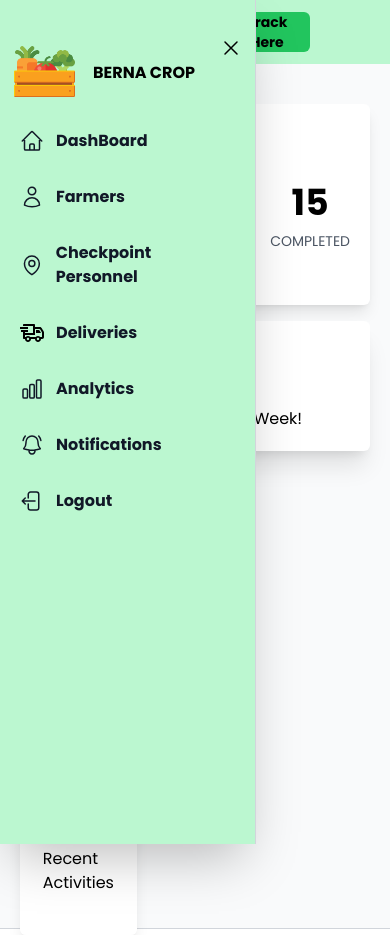
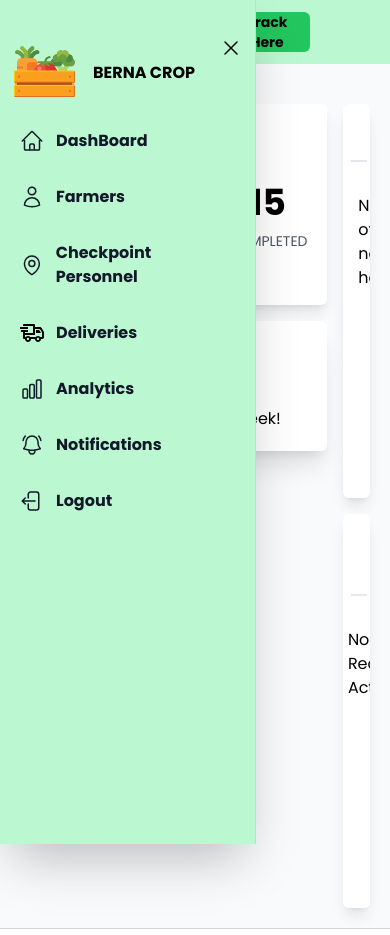
Before and after one commit to neilpagsss14/admin-page-crops, a React (Vite) app: page /dashboard in a window 390 px wide. Built offline with nearby package versions, Linux system fonts and the light colour scheme.

Commit message:
Fixed breakpoint

```diff
--- a/src/components/MainMenu.jsx
+++ b/src/components/MainMenu.jsx
@@ -6,7 +6,7 @@ function MainMenu() {
     <div className="flex flex-row h-screen">
       <div className="bg-gray-50 flex flex-col flex-1 min-w-0">
         <div className="mt-5 border-b border-gray-300">
-          <div className="h-screen md:flex flex-cols overflow-y-scroll-hidden p-5 bg-gray-50 gap-4">
+          <div className="flex h-screen md:flex-col flex-cols overflow-y-scroll-hidden p-5 bg-gray-50 gap-4">
             <div className="w-full pb-4">
               <div className="h-auto lg:h-48 bg-white shadow-lg p-5 rounded-md ">
                 <div className="relative">
```
